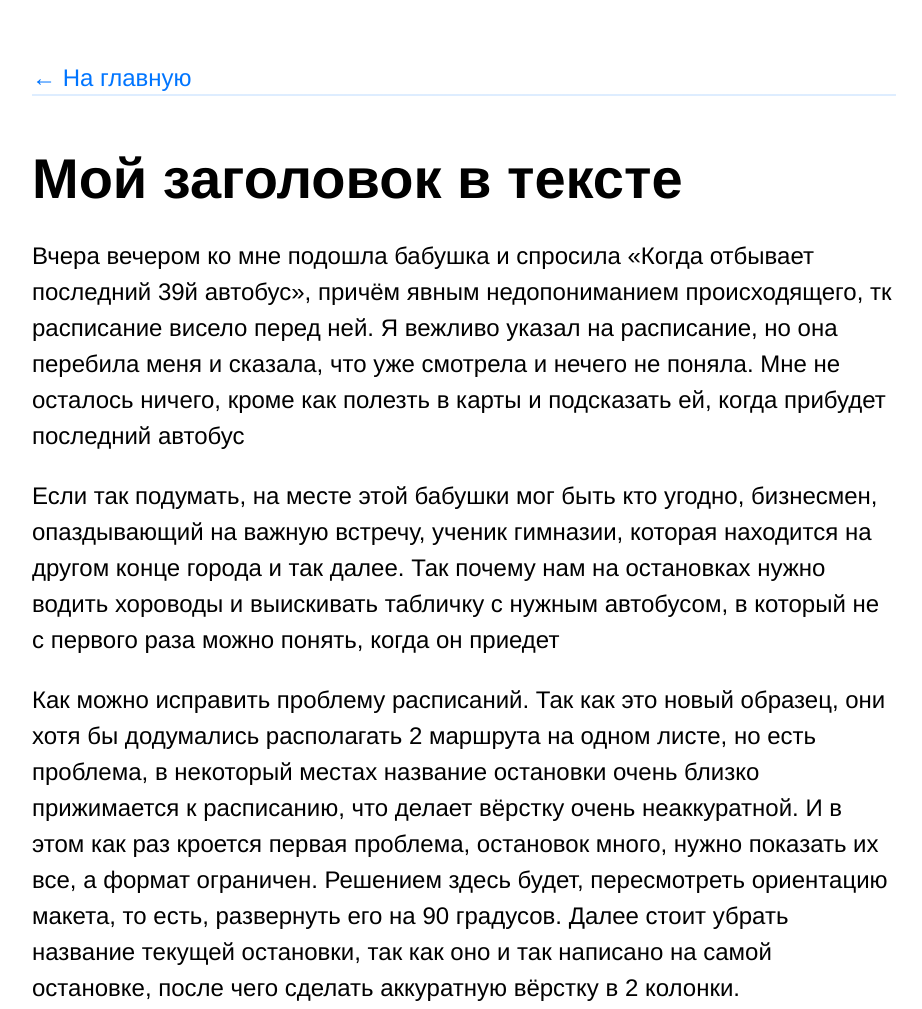
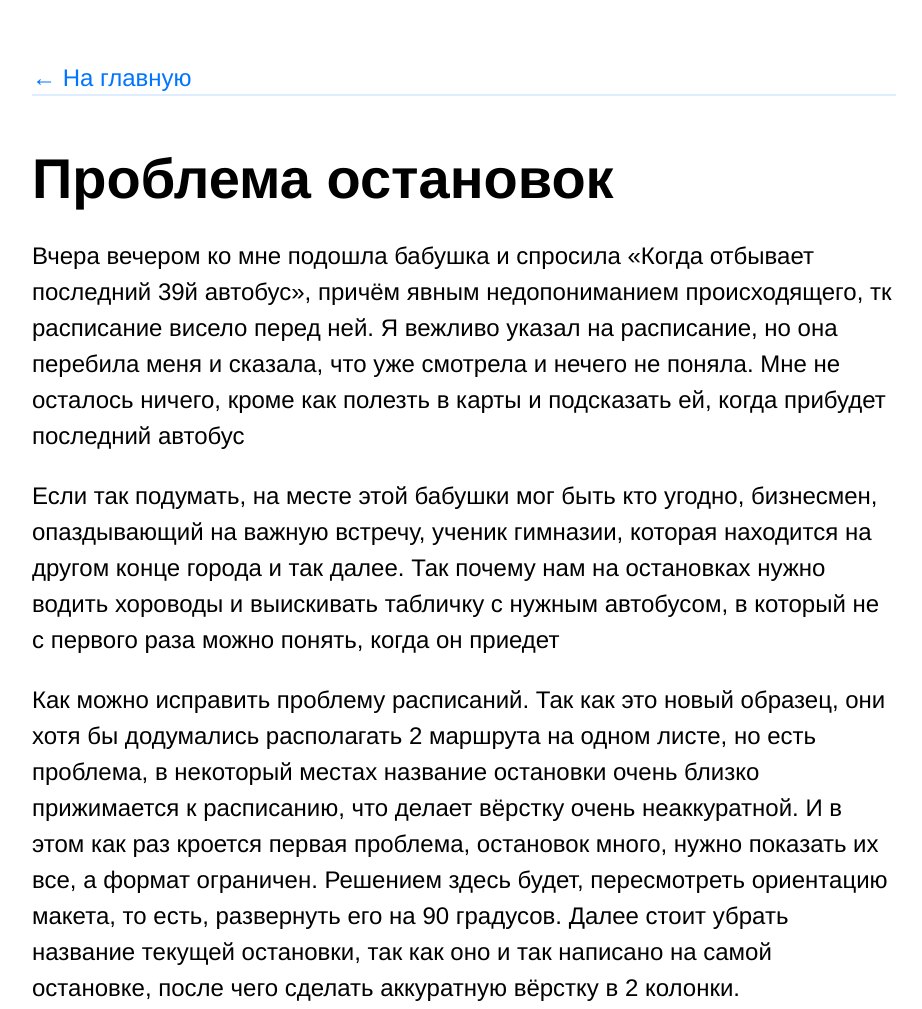
Before and after one commit to supermaxqq12-a11y/my-personal-site, an Eleventy site: page src/posts/Проблема остановок.md in a window 1280 px wide. Shown: the top 1009 px of the page, without its empty margins (32-954 px from the left). Built offline with nearby package versions, Linux system fonts and the light colour scheme; Eleventy itself is replaced by a stand-in of ours; files that its build step writes are made by us from their sources.

```diff
--- a/src/posts/Проблема остановок.md
+++ b/src/posts/Проблема остановок.md
@@ -4,7 +4,7 @@ title: Проблема остановок
 tags: post
 ---
 
-## Мой заголовок в тексте
+## Проблема остановок
 
 Вчера вечером ко мне подошла бабушка и спросила «Когда отбывает последний 39й автобус», причём явным недопониманием происходящего, тк расписание висело перед ней. Я вежливо указал на расписание, но она перебила меня и сказала, что уже смотрела и нечего не поняла. Мне не осталось ничего, кроме как полезть в карты и подсказать ей, когда прибудет последний автобус
 
```
Also changed, not shown: src/posts/Текстовый документ.md (+2 -0 lines).
